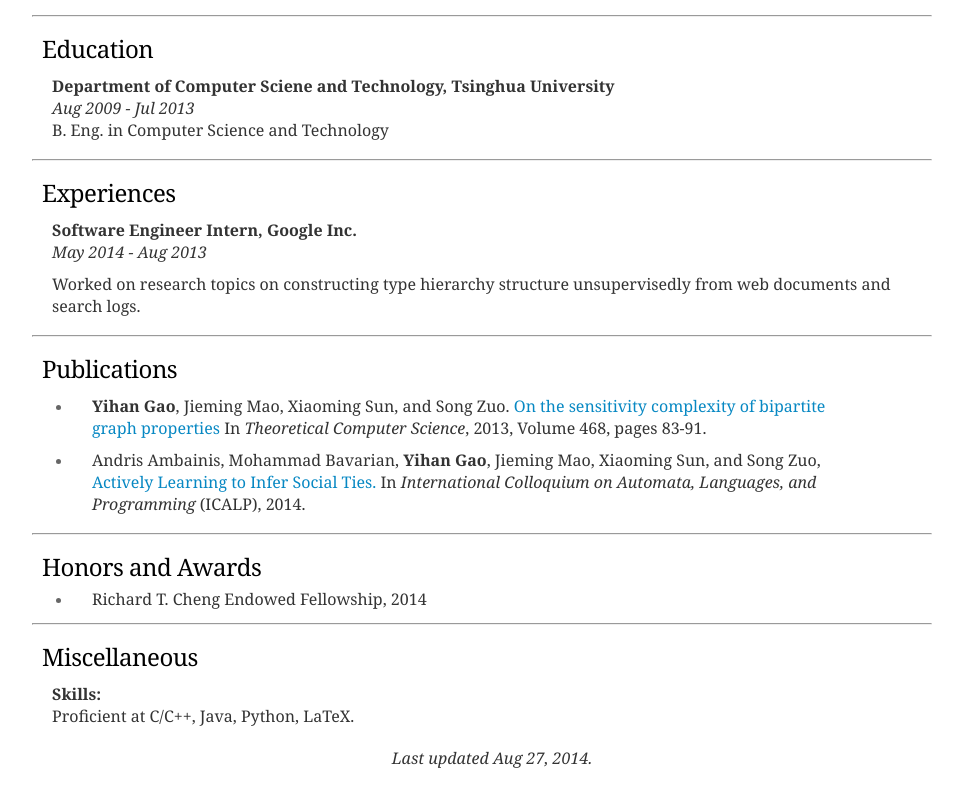
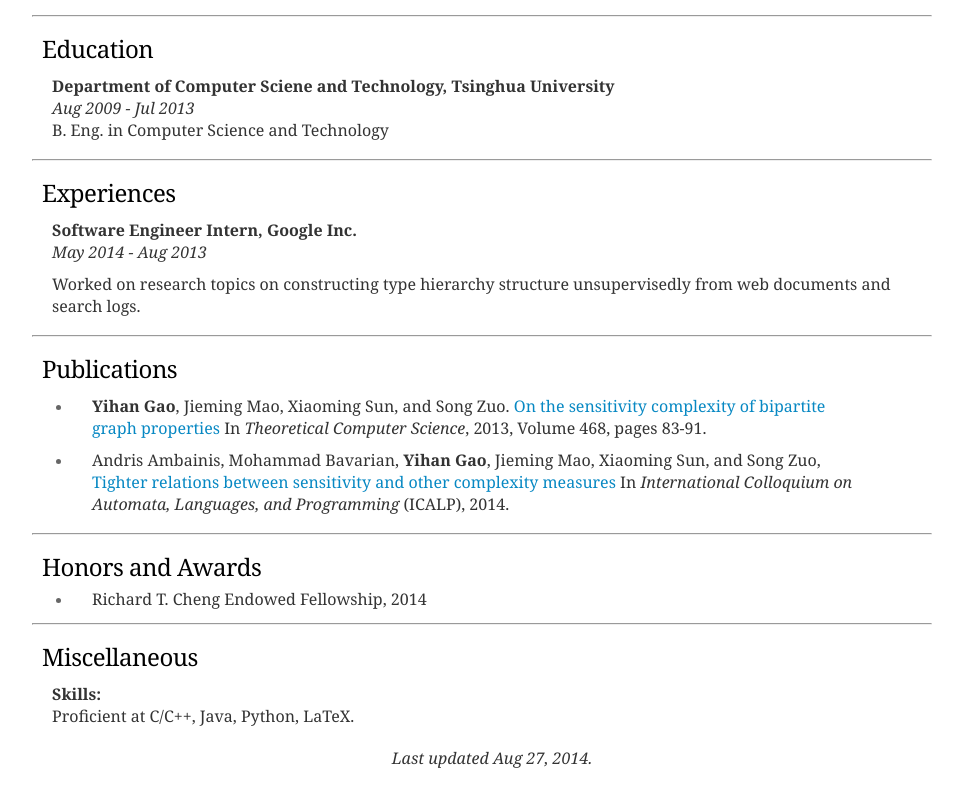
Before and after one commit to gaoyihan/personal_website, a plain HTML site: page index.html in a window 1280 px wide. Shown: the part 499-1288 px from the top of the page, without its empty margins (208-1171 px from the left). Drawn offline with Linux system fonts and the light colour scheme.

Commit message:
fix publication name

```diff
--- a/index.html
+++ b/index.html
@@ -98,7 +98,7 @@
 		  Jieming Mao,
 		  Xiaoming Sun,
 		  and Song Zuo,
-		  <a href="http://web.engr.illinois.edu/~hzhuang3/files/ICALP14.pdf">Actively Learning to Infer Social Ties.</a>
+		  <a href="http://web.engr.illinois.edu/~hzhuang3/files/ICALP14.pdf">Tighter relations between sensitivity and other complexity measures</a>
 		  In <i>International Colloquium on Automata, Languages, and Programming</i> (ICALP), 2014.
 
           </p>
```
